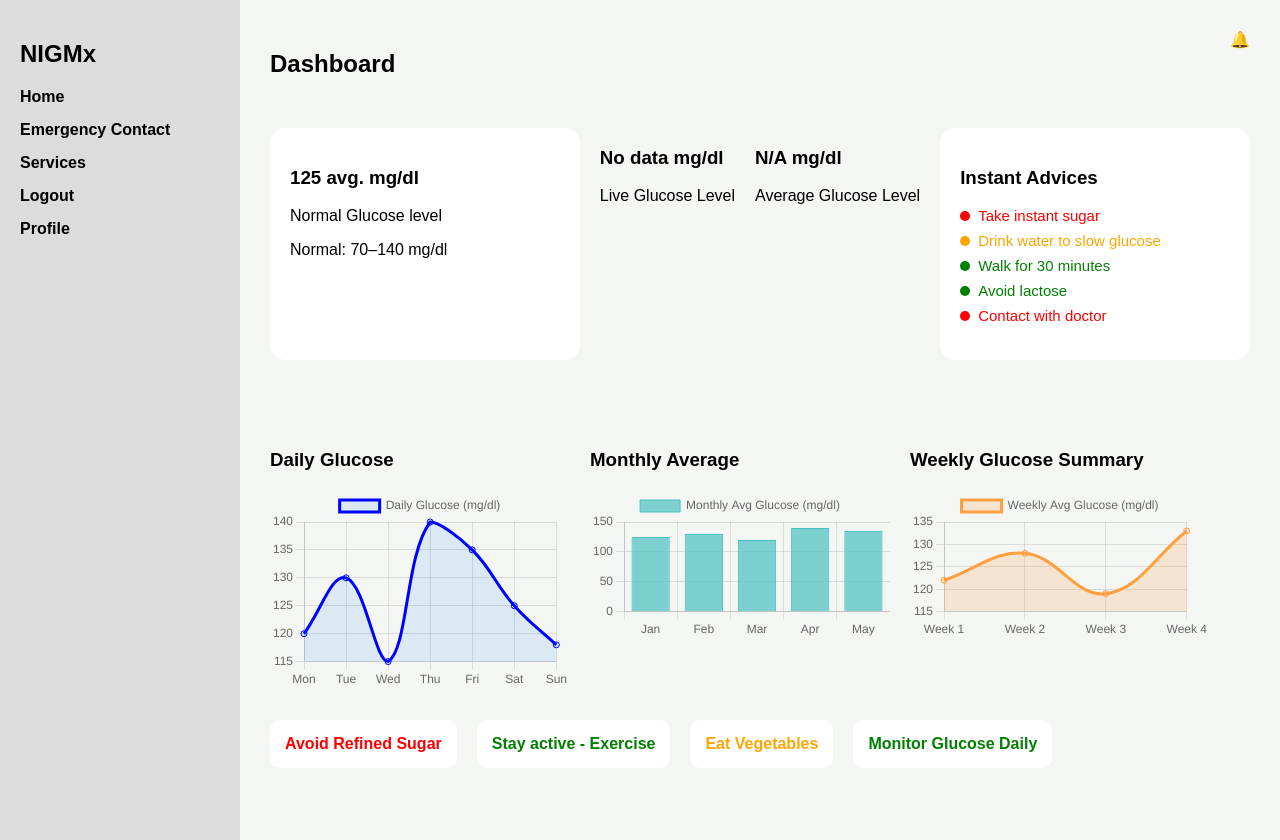
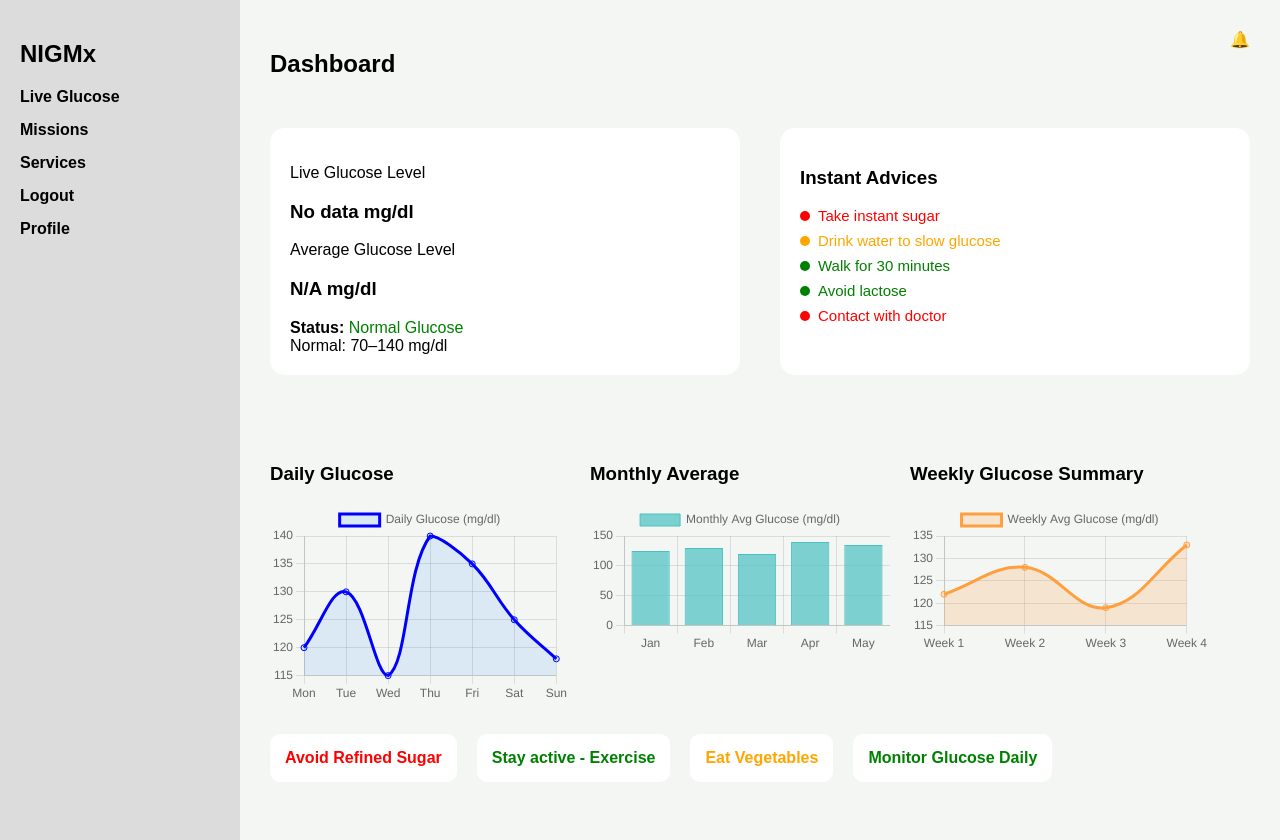
Before and after one commit to robi-r/NIGMx, a Django app: page / in a window 1280 px wide. Run offline with Django 5.2, Linux system fonts and the light colour scheme; data that the repository does not hold is empty.

Commit message:
added gamification and live data now on dashboard

```diff
--- a/monitor/static/styles.css
+++ b/monitor/static/styles.css
@@ -122,3 +122,34 @@ canvas {
 .green-dot {
     background-color: green;
 }
+
+
+.glucose-circle {
+    width: 120px;
+    height: 120px;
+    border-radius: 50%;
+    display: flex;
+    align-items: center;
+    justify-content: center;
+    font-size: 22px;
+    font-weight: bold;
+    margin: 10px auto;
+    color: white;
+    box-shadow: 0 4px 10px rgba(0, 0, 0, 0.2);
+}
+
+.glucose-circle.normal {
+    background-color: #28a745; /* green */
+}
+
+.glucose-circle.low {
+    background-color: #dc3545; /* red */
+}
+
+.glucose-circle.high {
+    background-color: #fd7e14; /* orange */
+}
+
+.glucose-circle.unknown {
+    background-color: #6c757d; /* gray */
+}
--- a/monitor/templates/dashboard.html
+++ b/monitor/templates/dashboard.html
@@ -11,8 +11,8 @@
 <body>
     <div class="sidebar">
         <h2>NIGMx</h2>
-        <a href="{% url 'home' %}">Home</a>
-        <a href="#">Emergency Contact</a>
+        <a href="{% url 'home' %}">Live Glucose</a>
+        <a href="{% url 'missions' %}">Missions</a>
         <a href="#">Services</a>
         <a href="#">Logout</a>
         <div class="profile">Profile</div>
@@ -25,18 +25,31 @@
         </div>
         <div class="top-cards">
             <div class="glucose-level">
-                <h3>125 avg. mg/dl</h3>
-                <p>Normal Glucose level</p>
+               <p>Live Glucose Level</p>
+                <h3>{{ glucose }} mg/dl</h3>
+
+                <p>Average Glucose Level</p>
+                <h3>{{ average }} mg/dl</h3>
+                 <div class="status">
+                    <strong>Status:</strong>
+                    {% if glucose != "N/A" and glucose != "Error" %}
+                        {% if glucose < 70 %}
+                            <span style="color: red;">Low Glucose</span>
+                        {% elif glucose > 180 %}
+                            <span style="color: orange;">High Glucose</span>
+                        {% else %}
+                            <span style="color: green;">Normal Glucose</span>
+                        {% endif %}
+                    {% else %}
+                        <span style="color: gray;">Data Unavailable</span>
+                    {% endif %}
+                </div>
+
                 <div class="range">Normal: 70–140 mg/dl</div>
-            </div>
-            <div class="glucose-live">
-                <h3>{{ glucose }} mg/dl</h3>
-                <p>Live Glucose Level</p>
             </div>
 
             <div class="glucose-average">
-                <h3>{{ average }} mg/dl</h3>
-                <p>Average Glucose Level</p>
+
             </div>
 
             <div class="instant-advices">
--- a/monitor/urls.py
+++ b/monitor/urls.py
@@ -4,5 +4,6 @@ from . import views
 urlpatterns = [
     path('', views.dashboard, name = 'dashboard'),
     path('home/', views.home, name = 'home'),
+    path('missions/', views.missions, name = 'missions'),
 
 ]
--- a/monitor/views.py
+++ b/monitor/views.py
@@ -55,3 +55,53 @@ def dashboard(request):
         'glucose': latest_value,
         'average': average_value
     })
+
+
+def missions(request):
+    try:
+        # Fetch latest glucose data
+        response = requests.get(f"{FIREBASE_URL}/glucoseLevel.json")
+        data = response.json()
+
+        if data:
+            latest_key = sorted(data.keys())[-1]
+            latest_value = data[latest_key].get("glucose level", "N/A")
+        else:
+            latest_value = "No data"
+            latest_key = "N/A"
+
+        # Generate missions based on glucose value
+        missions = []
+
+        if isinstance(latest_value, (int, float)):
+            if latest_value < 70:
+                missions = [
+                    "Take fast-acting glucose (juice or glucose tablets)",
+                    "Rest for 15 minutes and retest",
+                    "Notify caregiver or family member"
+                ]
+            elif latest_value > 180:
+                missions = [
+                    "Go for a 20-minute walk",
+                    "Drink a glass of water",
+                    "Avoid sugar or carbs for the next hour"
+                ]
+            else:
+                missions = [
+                    "Maintain a balanced diet today",
+                    "Take a 30-minute walk",
+                    "Log today’s glucose reading"
+                ]
+        else:
+            missions = ["Unable to generate missions due to missing glucose data."]
+
+    except Exception as e:
+        latest_value = 'Error'
+        latest_key = str(e)
+        missions = ["Could not fetch data from Firebase."]
+
+    return render(request, 'missions.html', {
+        'glucose': latest_value,
+        'timestamp': latest_key,
+        'missions': missions
+    })
```
Also changed, not shown: monitor/templates/missions.html (added, +117 -0 lines).
